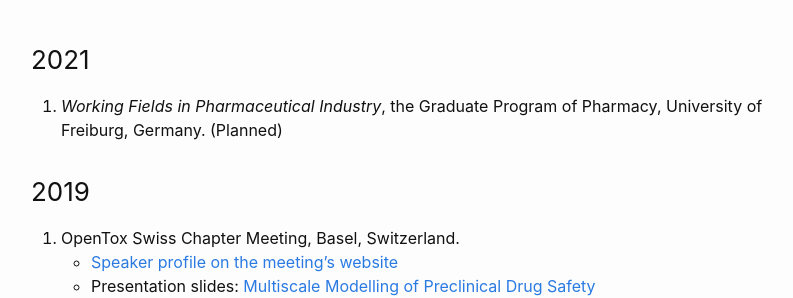
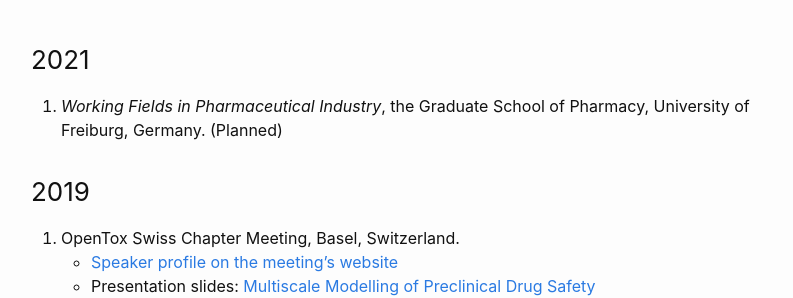
Before and after one commit to Accio/accio.github.io, a Jekyll site: the page built from _pages/education.md, in a window 1280 px wide. Shown: the part 1324-1622 px from the top of the page, without its empty margins (239-1032 px from the left). Built offline with Jekyll 4.4.1, drawn with Linux system fonts in a browser that asks for light colours.

Commit message:
Graduietenkollege should be translated as the graduate school

```diff
--- a/_pages/education.md
+++ b/_pages/education.md
@@ -50,7 +50,7 @@ request.
 
 ### 2021
 
-1. *Working Fields in Pharmaceutical Industry*, the Graduate Program of
+1. *Working Fields in Pharmaceutical Industry*, the Graduate School of
    Pharmacy, University of Freiburg, Germany. (Planned)
 
 ### 2019
```
